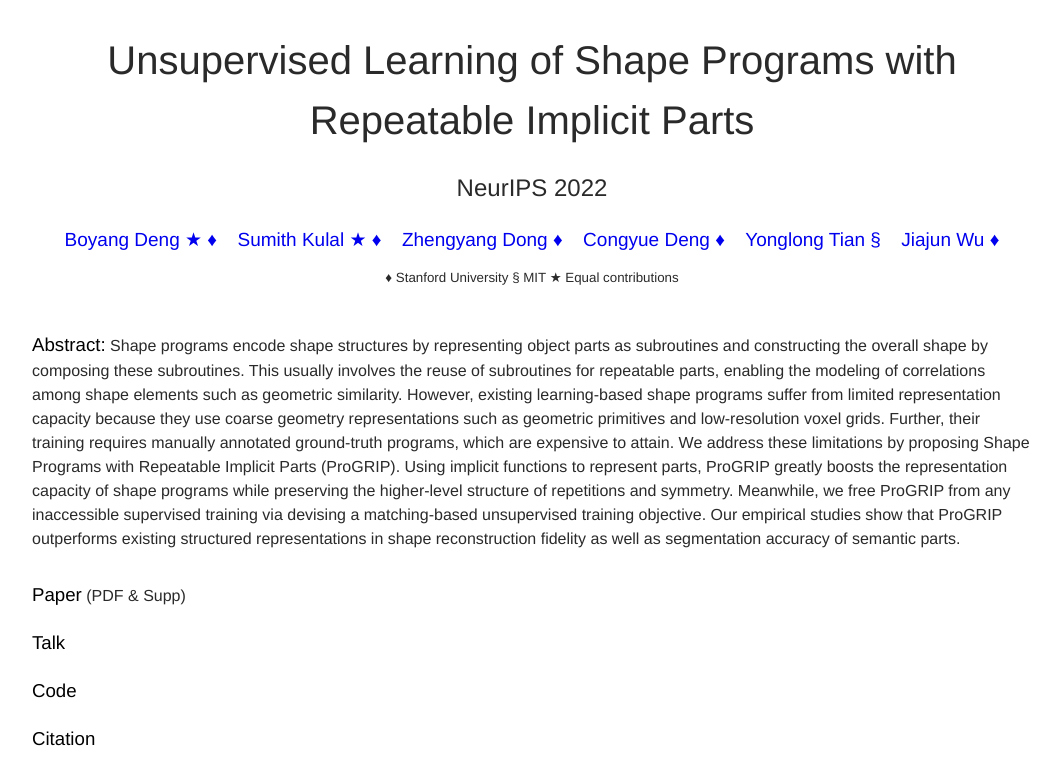
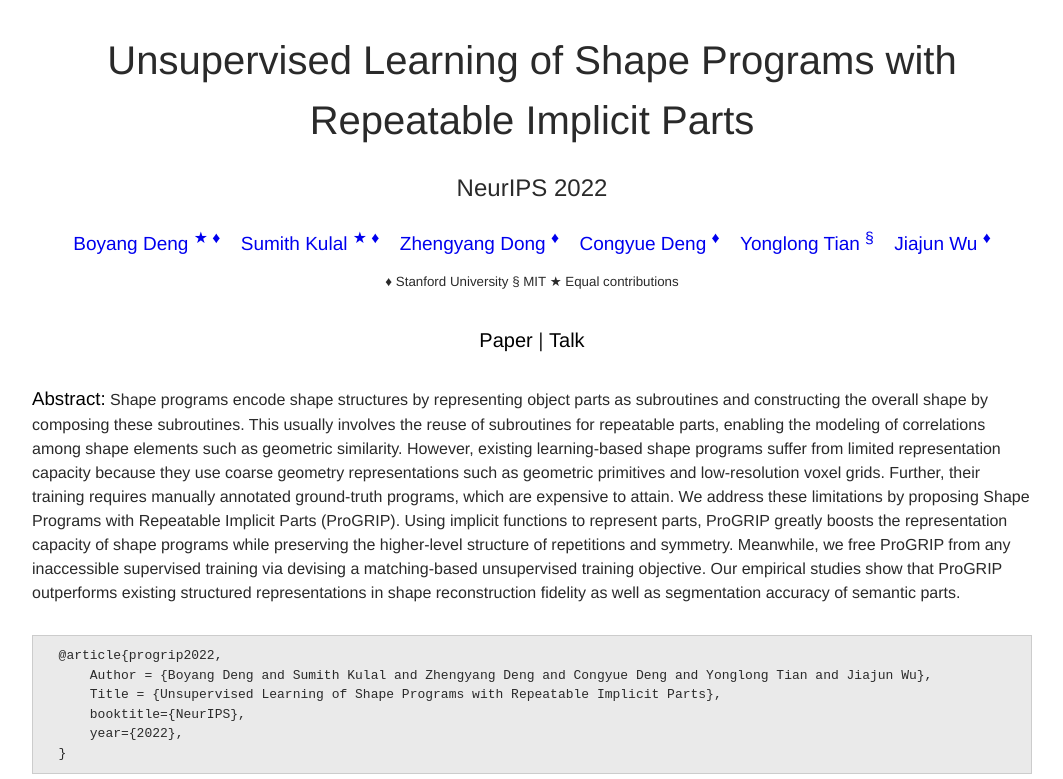
Before and after one commit to progrip-project/progrip-project.github.io, a plain HTML site: page index.html in a window 1280 px wide. Shown: the top 779 px of the page, without its empty margins (108-1171 px from the left). Drawn offline with nearby package versions, Linux system fonts and the light colour scheme; some packages are replaced by stand-ins of ours; a script that the page names is missing.

Commit message:
minor edits

```diff
--- a/index.html
+++ b/index.html
@@ -22,17 +22,20 @@
   <div id='conf'><h2>NeurIPS 2022</h2></div>
   <div id='authors'>
 		<ul>
-			<li><a href="https://boyangdeng.com/" class="author">Boyang Deng &#9733; &#9830;</a></li>
-			<li><a href="https://cs.stanford.edu/~sumith" class="author">Sumith Kulal &#9733; &#9830;</a></li>
-			<li><a href="https://www.linkedin.com/in/leo-dong-b154a8186" class="author">Zhengyang Dong &#9830;</a></li>
-			<li><a href="https://cs.stanford.edu/~congyue/" class="author">Congyue Deng &#9830;</a></li>
-      <li><a href="https://people.csail.mit.edu/yonglong/" class="author">Yonglong Tian &#167; </a></li>
-      <li><a href="https://jiajunwu.com/" class="author">Jiajun Wu &#9830;</a></li>
+			<li><a href="https://boyangdeng.com/" class="author">Boyang Deng <sup>&#9733; &#9830;</sup></a></li>
+			<li><a href="https://cs.stanford.edu/~sumith" class="author">Sumith Kulal <sup>&#9733; &#9830;</sup></a></li>
+			<li><a href="https://www.linkedin.com/in/leo-dong-b154a8186" class="author">Zhengyang Dong <sup>&#9830;</sup></a></li>
+			<li><a href="https://cs.stanford.edu/~congyue/" class="author">Congyue Deng <sup>&#9830;</sup></a></li>
+      <li><a href="https://people.csail.mit.edu/yonglong/" class="author">Yonglong Tian <sup>&#167;</sup> </a></li>
+      <li><a href="https://jiajunwu.com/" class="author">Jiajun Wu <sup>&#9830;</sup></a></li>
 		</ul>
 		<p id="affiliation">
       &#9830; Stanford University
       &#167; MIT
       &#9733; Equal contributions
+    </p>
+		<p id="materials">
+      <a href="https://openreview.net/forum?id=EENzpzcs4Vy" class="keyword">Paper</a> | <a href="https://slideslive.com/38991527/unsupervised-learning-of-shape-programs-with-repeatable-implicit-parts" class="keyword">Talk</a>
     </p>
 	</div>
 
@@ -41,14 +44,14 @@
         Shape programs encode shape structures by representing object parts as subroutines and constructing the overall shape by composing these subroutines. This usually involves the reuse of subroutines for repeatable parts, enabling the modeling of correlations among shape elements such as geometric similarity. However, existing learning-based shape programs suffer from limited representation capacity because they use coarse geometry representations such as geometric primitives and low-resolution voxel grids. Further, their training requires manually annotated ground-truth programs, which are expensive to attain. We address these limitations by proposing Shape Programs with Repeatable Implicit Parts (ProGRIP). Using implicit functions to represent parts, ProGRIP greatly boosts the representation capacity of shape programs while preserving the higher-level structure of repetitions and symmetry. Meanwhile, we free ProGRIP from any inaccessible supervised training via devising a matching-based unsupervised training objective. Our empirical studies show that ProGRIP outperforms existing structured representations in shape reconstruction fidelity as well as segmentation accuracy of semantic parts.
 	</div>
 
-  <div id="links">
+  <!-- <div id="links">
     <ul>
-        <li><a href="https://openreview.net/forum?id=EENzpzcs4Vy" class="keyword">Paper</a> (PDF & Supp)</li>
+        <li><a href="https://openreview.net/forum?id=EENzpzcs4Vy" class="keyword">Paper</a> (PDF & Supp)</li> |
         <li><a href="https://slideslive.com/38991527/unsupervised-learning-of-shape-programs-with-repeatable-implicit-parts" class="keyword">Talk</a> </li>
         <li><a href="https://github.com/progrip-project" class="keyword">Code</a> </li>
         <li><p class='keyword'>Citation</p></li>
     </ul>
-  </div>
+  </div> -->
 
   <pre id="bib">
   @article{progrip2022,
--- a/style.css
+++ b/style.css
@@ -108,6 +108,10 @@ a:hover {
   display: inline-block;
 }
 
+#materials {
+    font-size: 15pt;
+}
+
 #bib {
   padding: 10px;
   border: 1px solid #cccccc;
```
